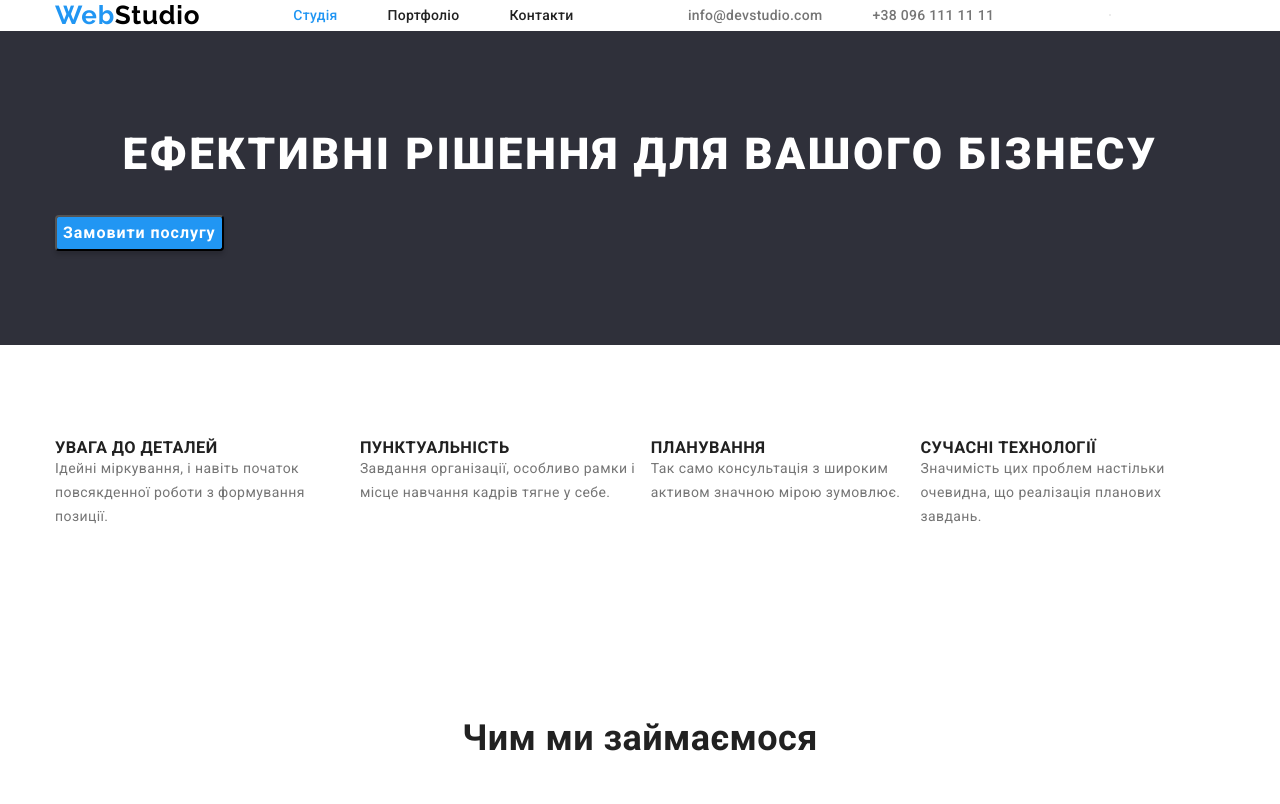
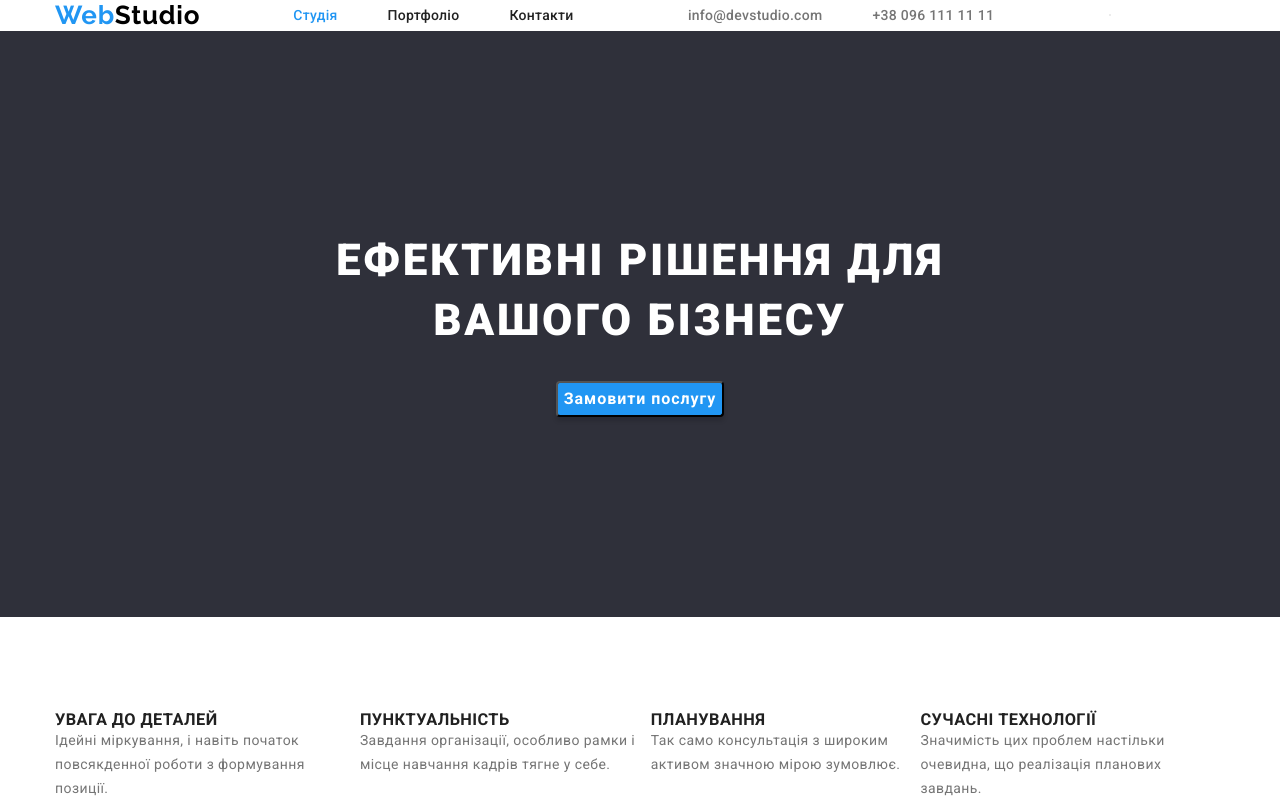
Before and after one commit to Sizyk-Andrii/goit-markup-hw-03, a plain HTML site: page index.html in a window 1280 px wide. Shown: the top 804 px of the page. Drawn offline with nearby package versions, Linux system fonts and the light colour scheme.

Commit message:
flex1
flex1

```diff
--- a/css/styles.css
+++ b/css/styles.css
@@ -76,6 +76,7 @@ ul {
   flex: content;
   padding-top: 94px;
   padding-bottom: 94px;
+
 }
 
 .container {
@@ -202,6 +203,8 @@ address {
 }
 
 .main_title {
+    margin-left: 237px;
+    margin-right: 237px;
     margin-bottom: 30px;
 }
 
@@ -237,6 +240,11 @@ address {
 
 /* =========STUDIO========== */
 
+.hero-conteiner {
+    padding-top: 200px;
+    padding-bottom: 200px;
+}
+
 .top-main-index-bg,
 .page-footer-bg {
   background-color: var(--secondary-bg-color);
@@ -254,6 +262,8 @@ address {
   background: var(--accent-color);
   box-shadow: 0px 4px 4px var(--button-text-shadow-fourth-color);
   border-radius: 4px;
+  margin: 0 auto;
+  display: block;
 }
 
 .top-main-index-button:hover,
--- a/index.html
+++ b/index.html
@@ -34,8 +34,8 @@
       </div>
     </header>
     <main>
-      <section class="top-main-index-bg section">
-        <div class="container">
+      <section class="top-main-index-bg ">
+        <div class="container hero-conteiner">
            <h1 class="top-main-index-title main_title">Ефективні рішення для вашого бізнесу</h1>
           <button class="top-main-index-button" type="button">Замовити послугу</button>
         </div>
```
